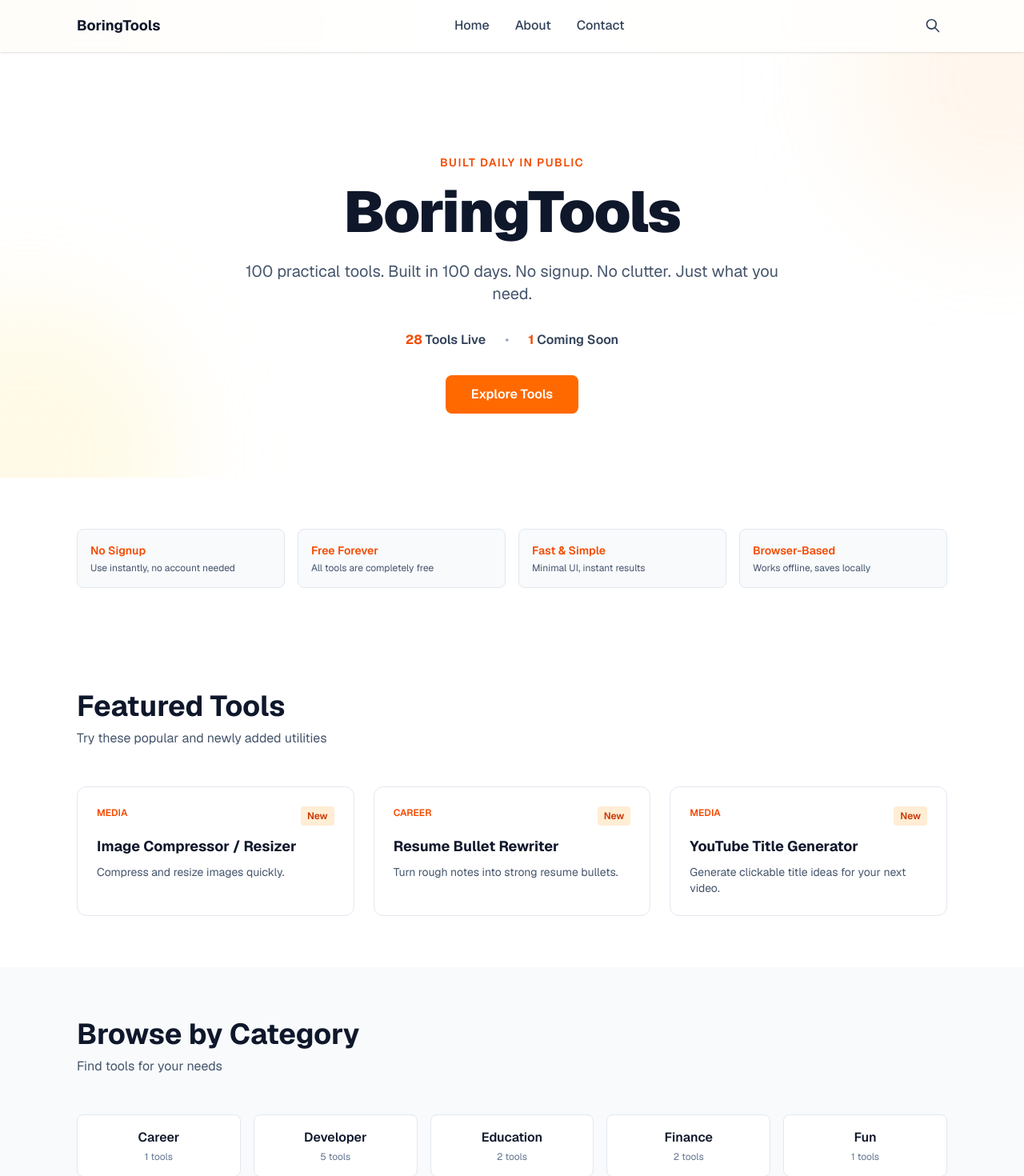
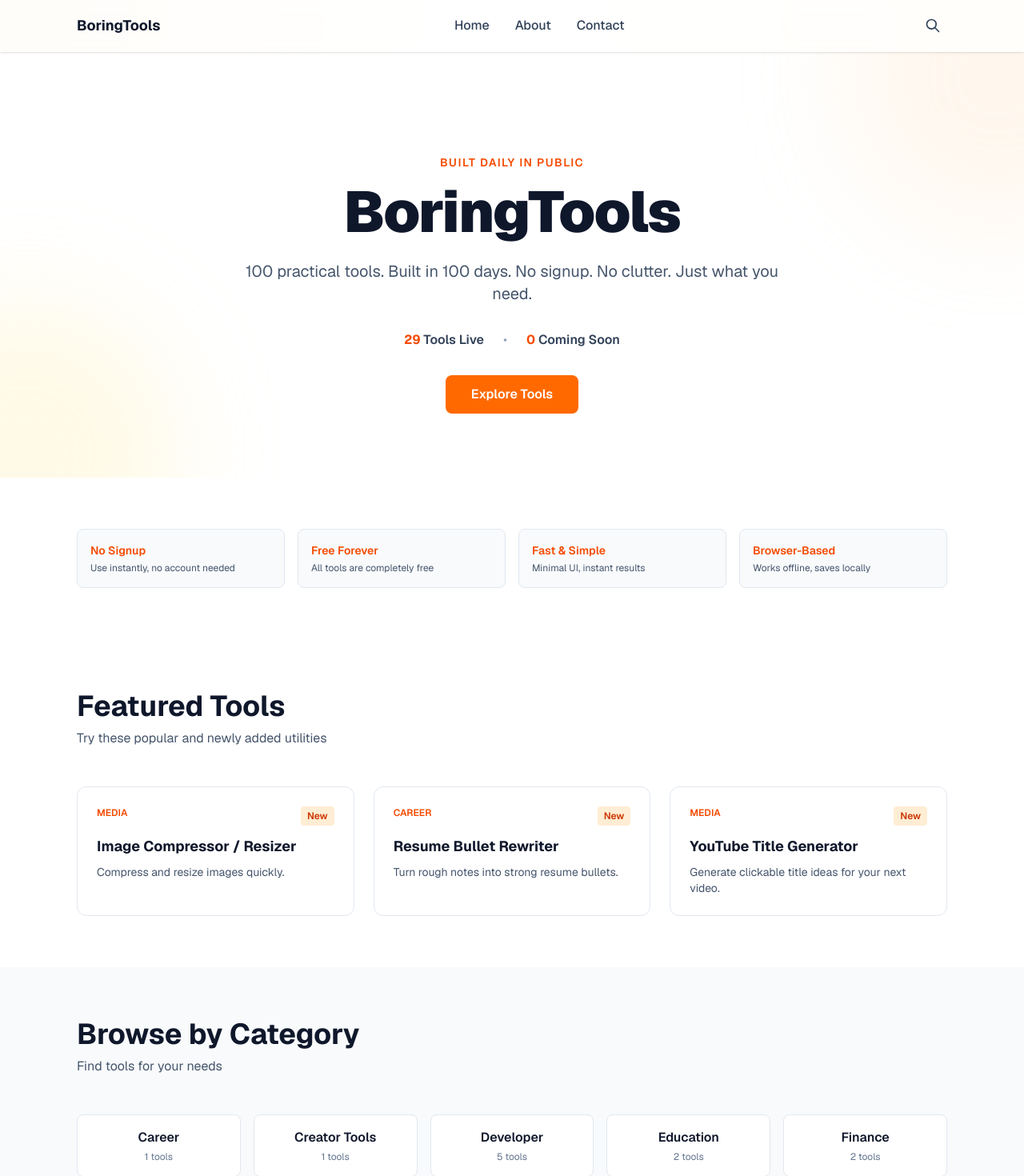
Before and after one commit to ius-sharma/boring-tools, a Next.js app: page / in a window 1280 px wide. Shown: the top 1470 px of the page at 80% size. Built offline with nearby package versions, Linux system fonts and the light colour scheme.

Commit message:
Day 29: Make "Social Account Analyzer" tool live (HOTFIX)
- Add social-account-analyzer to liveToolIds set
- Change status from "Upcoming" to "Live" in tools registry
- Tool now appears on homepage and is fully accessible to users

```diff
--- a/app/page.jsx
+++ b/app/page.jsx
@@ -33,11 +33,11 @@ const tools = [
    { id: "aspect-ratio-calculator", name: "Aspect Ratio Calculator", href: "/aspect-ratio-calculator", category: "Developer", description: "Resize images while preserving aspect ratio.", status: "Live", isNew: true },
   { id: "distance-between-cities", name: "Distance Between Cities", href: "/distance-between-cities", category: "Utility", description: "Compute straight-line distance and travel estimates.", status: "Live", isNew: true },
   { id: "currency-converter", name: "Currency Converter", href: "/currency-converter", category: "Finance", description: "Quick currency conversions with optional historical rates.", status: "Live", isNew: true },
-  { id: "social-account-analyzer", name: "Social Account Analyzer", href: "/social-account-analyzer", category: "Creator Tools", description: "Check Instagram or YouTube account health — spam followers, consistency & growth.", status: "Upcoming", isNew: true },
+  { id: "social-account-analyzer", name: "Social Account Analyzer", href: "/social-account-analyzer", category: "Creator Tools", description: "Check Instagram or YouTube account health — spam followers, consistency & growth.", status: "Live", isNew: true },
 ];
 
 const liveToolIds = new Set([
-  "text-formatter", "json-formatter", "word-counter", "password-generator", "age-calculator", "unit-converter", "qr-generator", "file-name-sanitizer", "pomodoro-timer", "image-compressor", "resume-bullet-rewriter", "gst-calculator", "to-do-list", "time-zone-converter", "truth-or-dare-play", "roast-my-todo-list", "markdown-previewer", "video-transcriber", "youtube-title-generator", "base-converter", "aspect-ratio-calculator", "distance-between-cities", "currency-converter", "linkedin-post-formatter", "what-happened-today", "science-formulas-calculator", "math-formula-calculator", "can-i-trust-this-website"
+  "text-formatter", "json-formatter", "word-counter", "password-generator", "age-calculator", "unit-converter", "qr-generator", "file-name-sanitizer", "pomodoro-timer", "image-compressor", "resume-bullet-rewriter", "gst-calculator", "to-do-list", "time-zone-converter", "truth-or-dare-play", "roast-my-todo-list", "markdown-previewer", "video-transcriber", "youtube-title-generator", "base-converter", "aspect-ratio-calculator", "distance-between-cities", "currency-converter", "linkedin-post-formatter", "what-happened-today", "science-formulas-calculator", "math-formula-calculator", "can-i-trust-this-website", "social-account-analyzer"
 ]);
 
 const availableTools = tools.filter((t) => liveToolIds.has(t.id));
```
